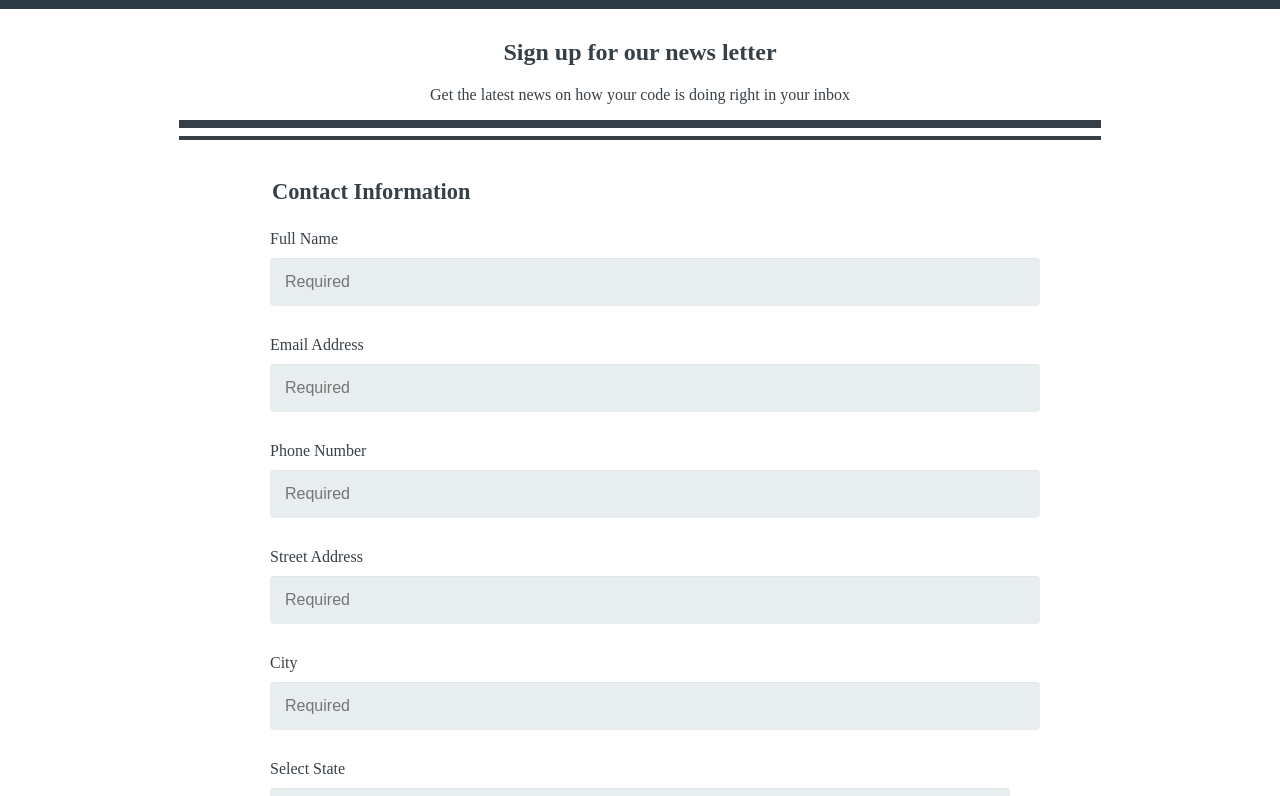
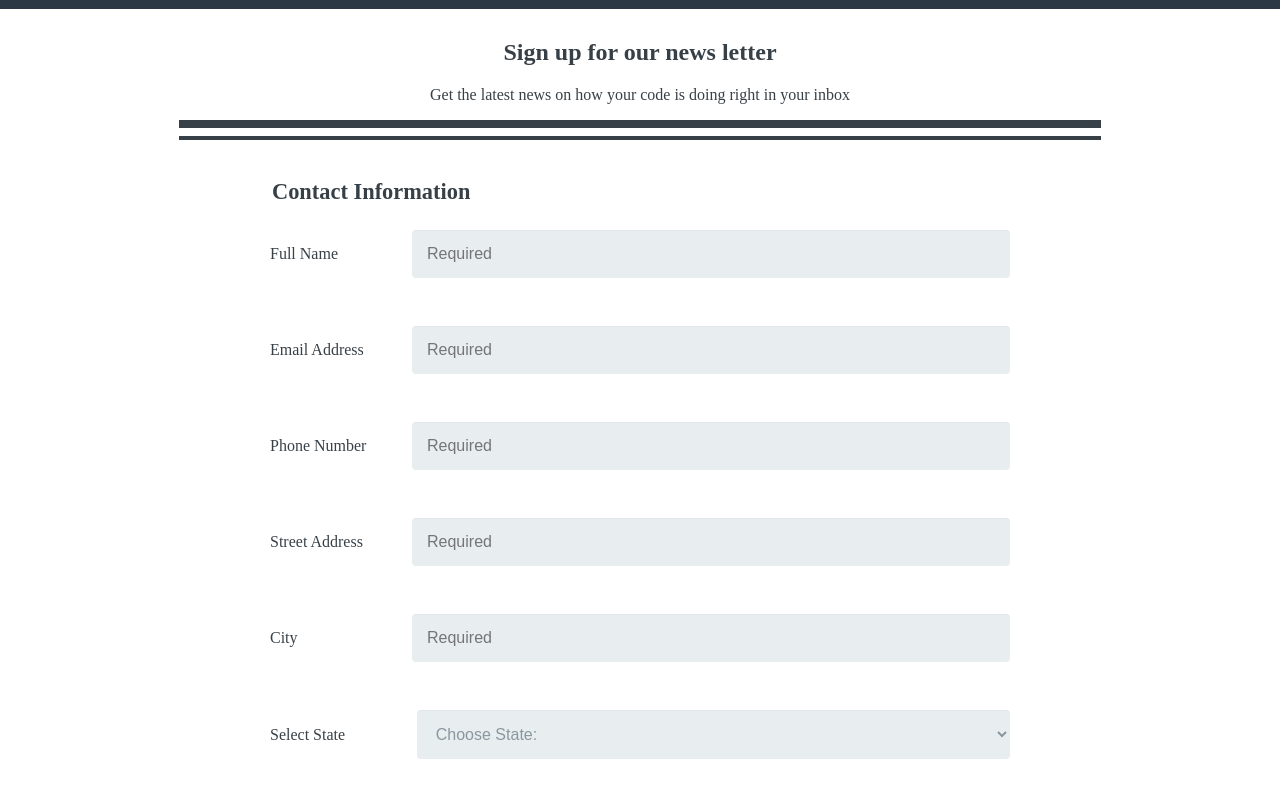
Before and after one commit to StevenRodriguezDev/Project3, a plain HTML site: page online_registration_v4/index.html in a window 1280 px wide. Shown: the part 78-874 px from the top of the page. Drawn offline with Linux system fonts and the light colour scheme.

Commit message:
updated media q html

```diff
--- a/online_registration_v4/index.html
+++ b/online_registration_v4/index.html
@@ -27,36 +27,51 @@
 
                 <legend>Contact Information</legend>
 
-                <label for="name">Full Name</label>
-                <input type="text" id="name" name="user_name" placeholder="Required" >
+                <div class="inline">
+                    <label for="name" class="inline">Full Name</label>
+                    <input type="text" id="name" name="user_name" placeholder="Required">
+                </div>
                 <br>
 
-                <label for="mail">Email Address</label>
+
+                <div class="inline">
+                    <label for="mail" class="inline">Email Address</label>
                     <input type="email" id="mail" name="user_email" placeholder="Required">
+                </div>
                 <br>
 
-                <label for="phoneNumber">Phone Number</label>
+                <div class="inline">
+                    <label for="phoneNumber" class="inline">Phone Number</label>
                     <input type="phoneNumber" id="phoneNumber" name="phoneNumber" placeholder="Required">
+                </div>
                 <br>
 
-                <label for="street">Street Address</label>
+                <div class="inline">
+                    <label for="street" class="inline">Street Address</label>
                     <input type="adress" id="adress" name="user_adress" placeholder="Required">
+                </div>
                 <br>
 
-                <label for="city">City</label>
+                <div class="inline">
+                    <label for="city" class="inline"class="inline">City</label>
                     <input type="city" id="city" name="user_city" placeholder="Required">
+                </div>
                 <br>
 
-                <label for="state" >Select State</label>
+                <div class="inline">
+                    <label for="state" class="inline">Select State</label>
                     <!-- <input type="state" id="state" name="user_state">  -->
                     <select id="state" name="user_state">
                     <option value="" >Choose State:</option>
                     </select>
+                </div>
 
                 <br>
 
-                <label for="zip">Zip Code</label>
+                <div class="inline">
+                    <label for="zip"class="inline">Zip Code</label>
                     <input type="code" id="code" name="user_code"  placeholder="Required">
+                </div>
 
             </fieldset>
 
--- a/online_registration_v4/styles.css
+++ b/online_registration_v4/styles.css
@@ -171,13 +171,43 @@
 
   @media screen and (min-width: 768px) {
 
-    .newsLetter {
+
+     .newsLetter {
         margin-right:14%;
         margin-left:14%;
     }
 
+    .inline {
+      display: flex;
+      align-items: baseline;
+      flex-basis: 25%;
+    }
+    input[type="text"],
+    input[type="email"],
+    input[type="phoneNumber"],
+    input[type="adress"],
+    input[type="city"],
+    input[type="code"],
+    select {
+      background: rgba(255,255,255,0.1);
+      border: none;
+      border-radius: 4px;
+      font-size: 16px;
+      height: auto;
+      margin: 0;
+      outline: 0;
+      padding: 15px;
+      width: 100%;
+      background-color: #e8eeef;
+      color: #8a97a0;
+      box-shadow: 0 1px 0 rgba(0,0,0,0.03) inset;
+      margin-bottom: 30px;
+    }
+
     input[id="code"]{
-      width: 25%;
+      flex-basis: 25%;
+      width: 100%;
+
     }
 
     textarea {
```
Lines whose indentation alone changed are shown as unchanged.
